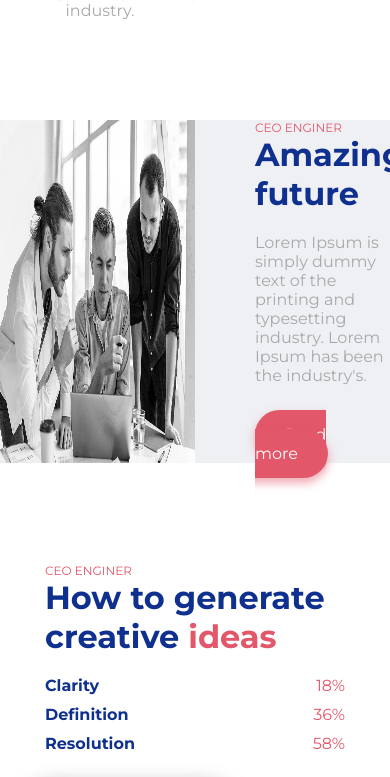
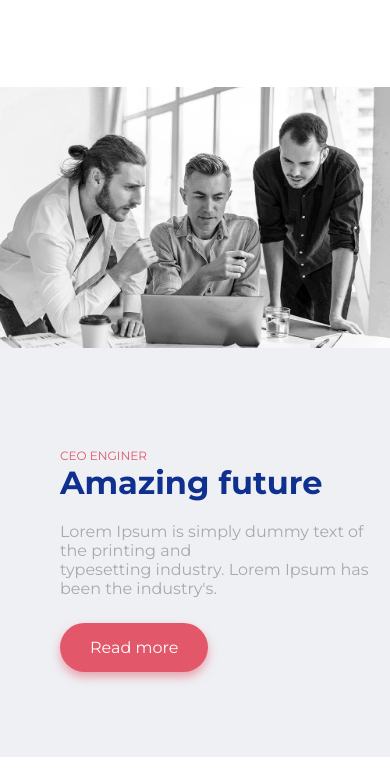
Before and after one commit to danilogomes08/softwerk, a plain HTML site: page index.html in a window 390 px wide. Shown: the part 2147-2924 px from the top of the page. Drawn offline with Linux system fonts and the light colour scheme.

Commit message:
refatorado seção future e feito seu media query

```diff
--- a/css/style.css
+++ b/css/style.css
@@ -211,7 +211,7 @@ main {
 }
 
 .great-desing-cont > img {
-    max-width: 475px;
+    max-width: 100%;
     margin: 0 auto;
 }
 
@@ -255,6 +255,7 @@ main {
     justify-content: space-between;
     text-align: center;
     color: #a8a9ab;
+    font-size: 0.96rem;
 }
 
 .great-desing h2 {
@@ -269,20 +270,20 @@ main {
 /* Future */
 
 .future {
-    display: flex;
-    width: 100%;
+    display: grid;
+    grid-template-columns: 1fr 1fr;
     background-color: #eff0f4;
     margin-bottom: 100px;
 }
 
 .future div:nth-child(2) {
-    width: 50%;
     margin-left: 60px;
 }
 
 .future img {
-    width: 50%;
+    width: 100%;
     height: auto;
+    display: block;
 }
 
 .future div {
@@ -309,6 +310,24 @@ main {
 
 .future > div > p:nth-child(3) {
     color: #a8a9ab;
+}
+
+@media (max-width: 1000px) {
+    .future {
+        display: flex;
+        flex-direction: column;
+    }
+
+    .future img {
+        width: 100%;
+        height: auto;
+        display: block;
+    }
+
+    .future div:nth-child(2) {
+        padding: 100px 0;
+    }
+
 }
 
 /* seção app*/
--- a/index.html
+++ b/index.html
@@ -108,7 +108,9 @@
     </section>
 
     <section class="future">
-        <img src="imagens/future.png" alt="">
+        <div>
+            <img src="imagens/future.png" alt="">
+        </div>
         <div>
             <p class="smal-pink">
                 CEO ENGINER
@@ -121,8 +123,7 @@
                 Lorem Ipsum has been the industry's.
             </p>
             <div>
-            <a href="#" class="buton-pink">Read more</a>
-
+                <a href="#" class="buton-pink">Read more</a>
             </div>
         </div>
     </section>
```
